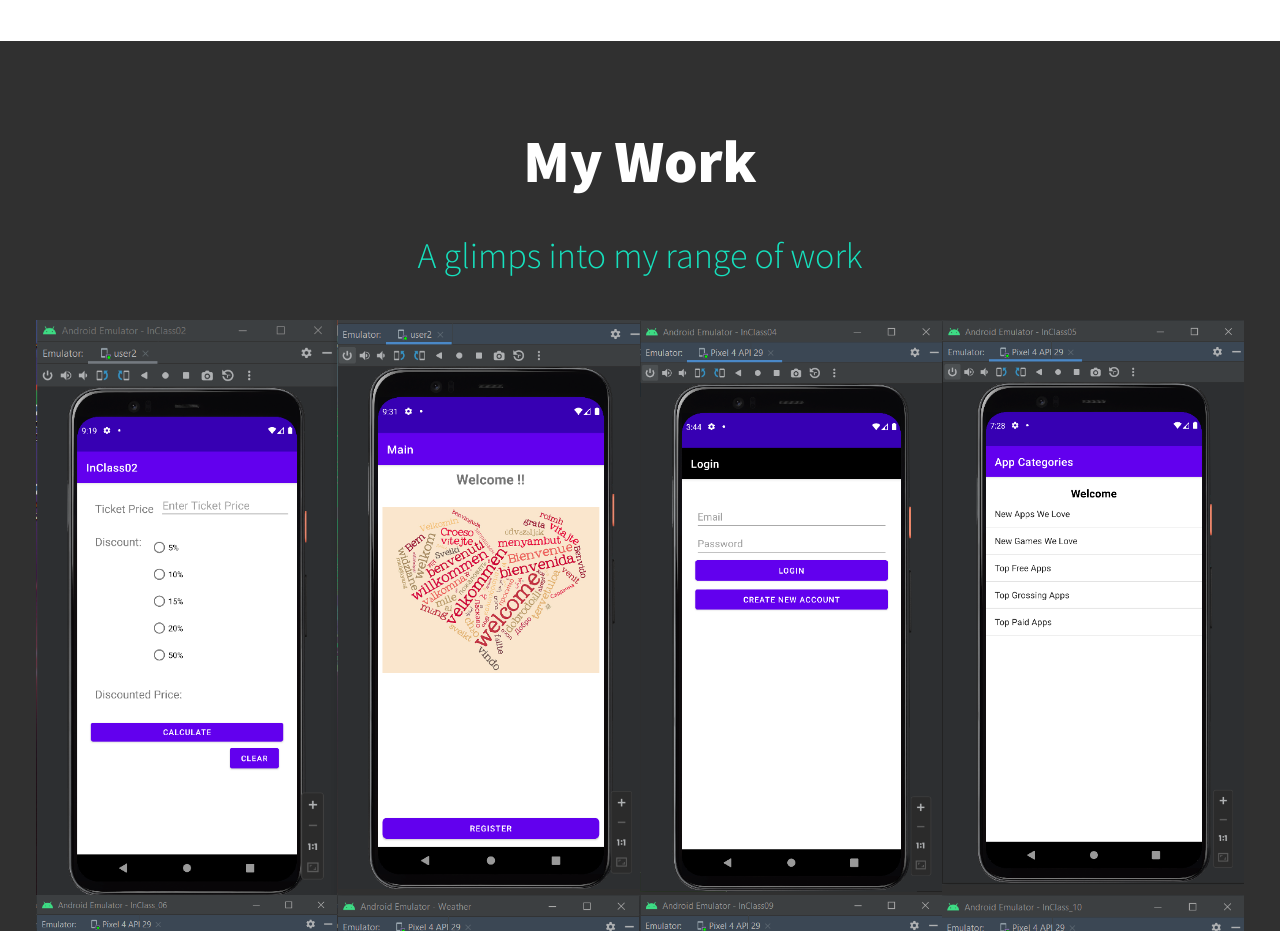
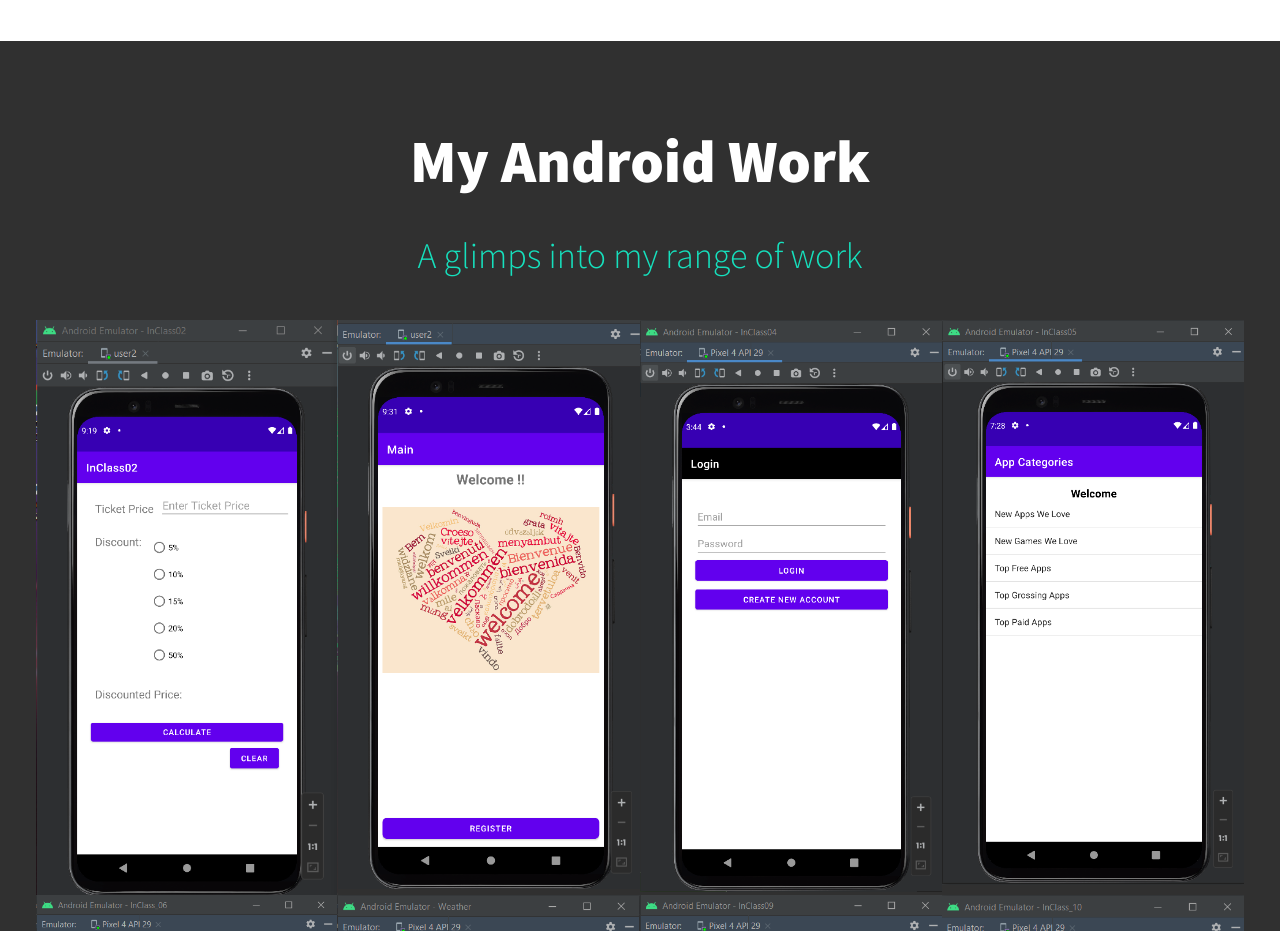
Before and after one commit to DracTown/town_portfolio, a plain HTML site: page index.html in a window 1280 px wide. Shown: the part 2220-3151 px from the top of the page. Drawn offline with Linux system fonts and the light colour scheme.

Commit message:
edited work section

```diff
--- a/index.html
+++ b/index.html
@@ -103,7 +103,7 @@
       </section>
 <!-- Work -->
 <section class="my-work" id="work">
-    <h2 class="my-work__title">My Work</h2>
+    <h2 class="my-work__title">My Android Work</h2>
     <p class="my-work__subtitle">A glimps into my range of work</p>
     <div class="portfolio">
         <a href="portfolio-item_1.html" class="portfolio__item">
```
